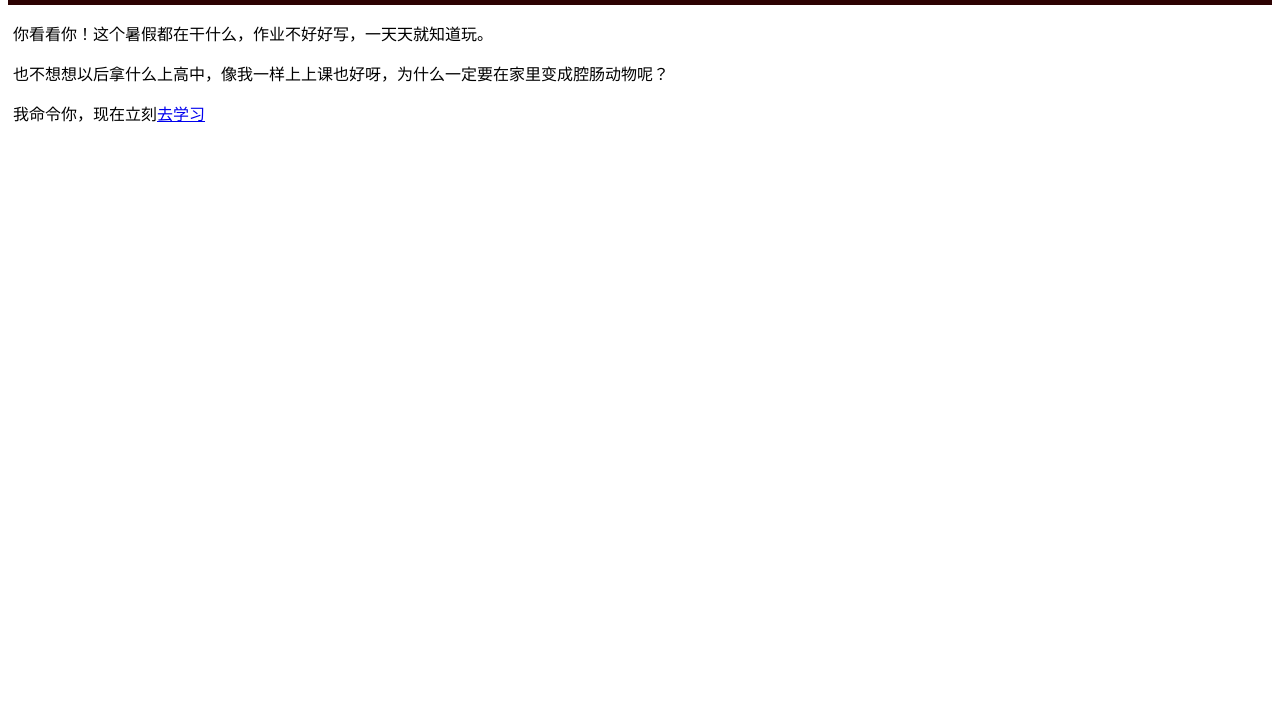
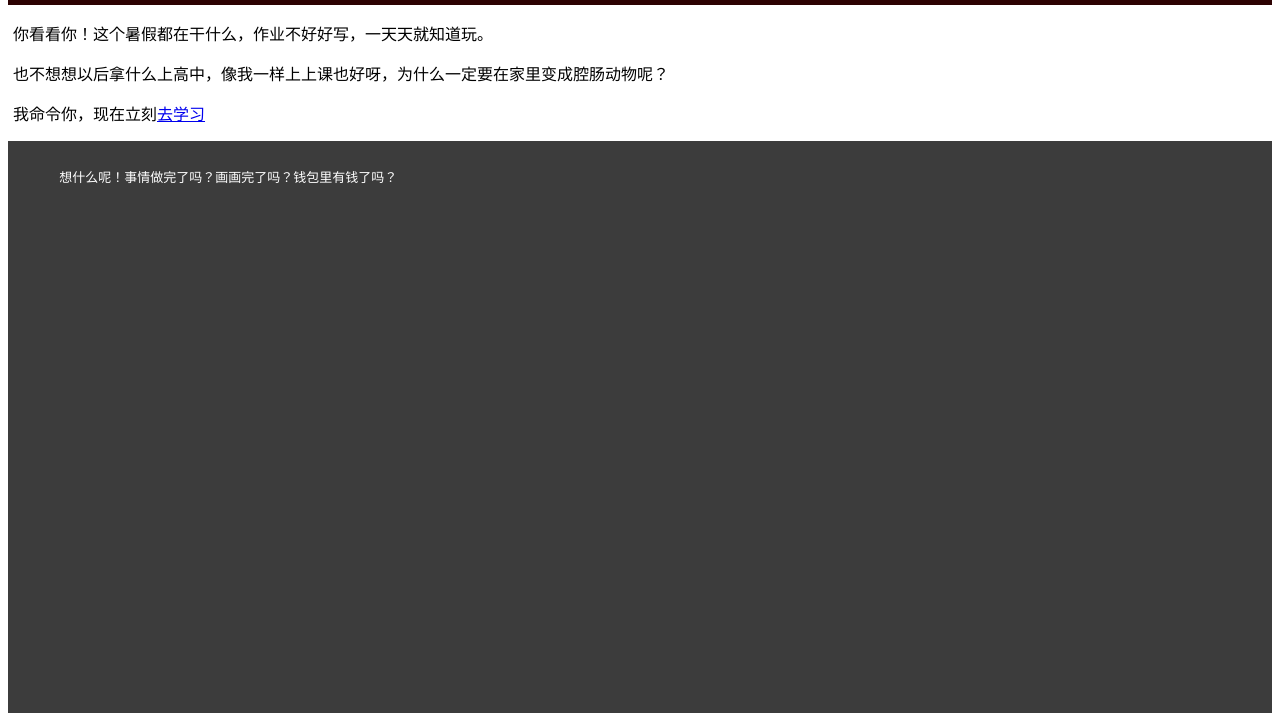
Before and after one commit to inotaname/life, a plain HTML site: page life.html in a window 1280 px wide. Shown: the part 87-800 px from the top of the page. Drawn offline with Linux system fonts and the light colour scheme.

Commit message:
Update life.html

```diff
--- a/life.html
+++ b/life.html
@@ -17,4 +17,7 @@
         <p>我命令你，现在立刻<a href="https://www.bilibili.com/video/BV18C4y1275J/?spm_id_from=333.999.0.0&vd_source=e1b745b4ee36d729f88f34d5b1ac87ba">去学习</a></p>
     </main>
 </body>
+    <footer style="background-color:rgba(31, 31, 31, 0.871);">
+        <p style="font-size: small;padding: 2vw 0px 100% 4vw;color: white;">想什么呢！事情做完了吗？画画完了吗？钱包里有钱了吗？</p>
+    </footer>
 </html>
```
